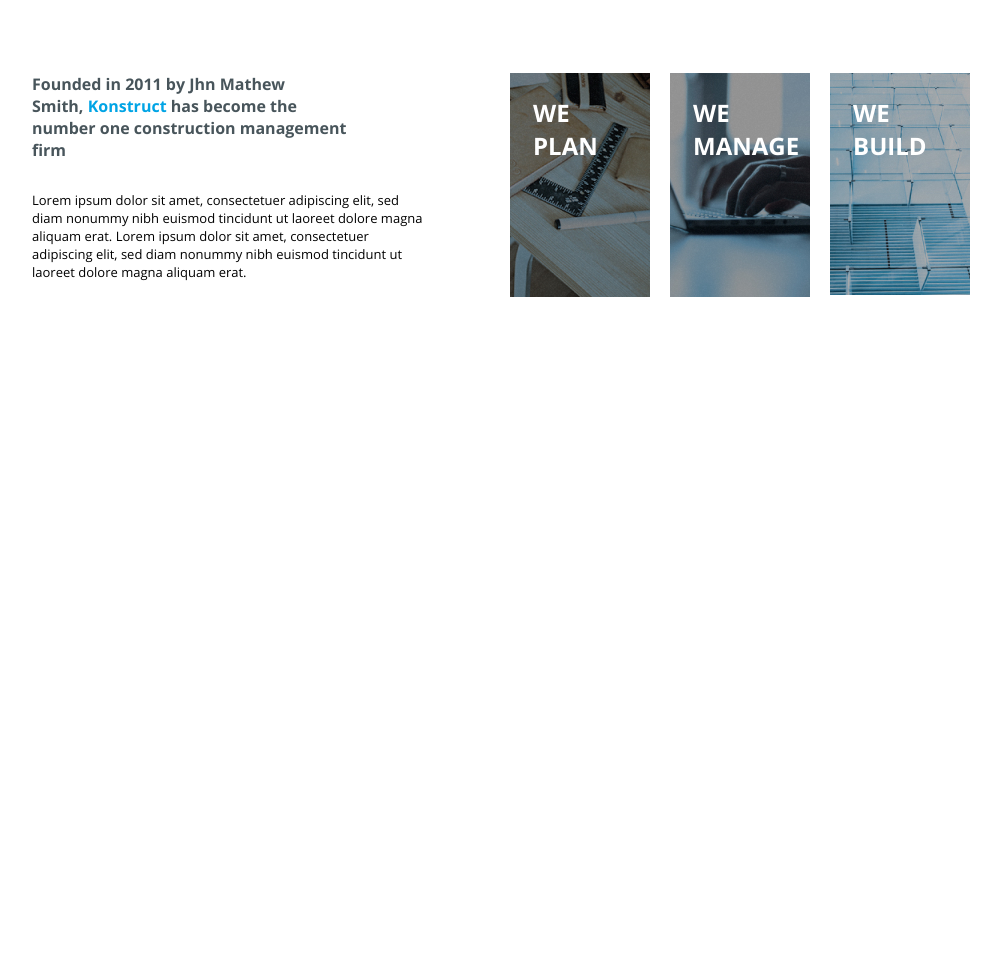
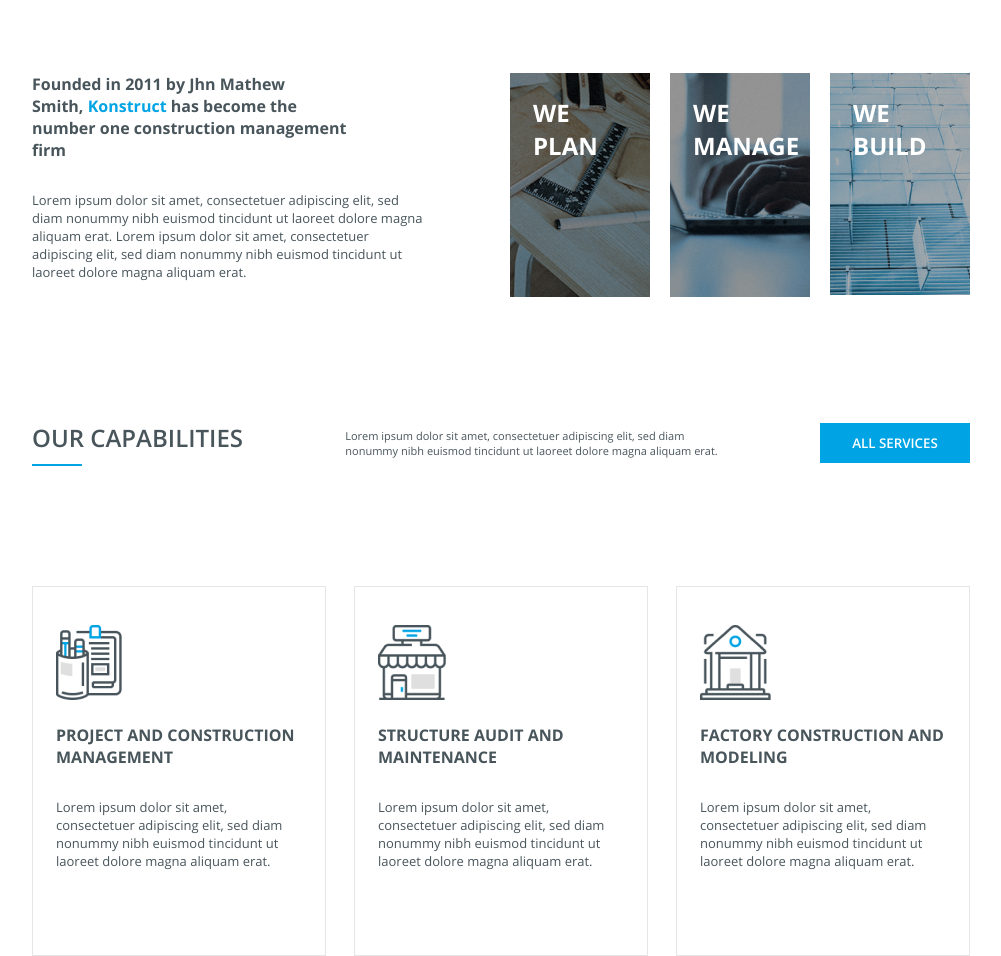
Before and after one commit to SnejokSaport/KONSTUCT, a plain HTML site: page index.html in a window 1280 px wide. Shown: the part 1066-2022 px from the top of the page, without its empty margins (139-1140 px from the left). Before the commit the page ends 1367 px from the top, so only its background shows below. Drawn offline with Linux system fonts and the light colour scheme.

Commit message:
our-capabilities закончил работу над блоком

```diff
--- a/css/index.css
+++ b/css/index.css
@@ -4,6 +4,7 @@
 @import 'slider.css';
 @import 'nav.css';
 @import 'our-story.css';
+@import 'our-capabilities.css';
 
 
 /* ----------------------------- */
--- /dev/null
+++ b/css/our-capabilities.css
@@ -0,0 +1,70 @@
+.general-wrapper__our-capabilities {
+    padding: 0 calc(50% - 469px);
+    padding-top: 100px;
+}
+
+.wrapper__our-capabilities {
+    display: flex;
+    justify-content: space-between;
+    align-items: center;
+}
+
+.our-capabilities {
+    font-family: "Open Sans";
+    font-weight: 600;
+    color: #48555B;
+}
+
+.our-capabilities::after {
+    content: "";
+    display: block;
+    height: 2px;
+    background-color: #00A4E5;
+    width: 50px;
+    margin-top: 10px;
+}
+
+.btn__all-services {
+    width: 150px;
+    height: 40px;
+    background: #00A4E5;
+    color: #ffffff;
+    font-family: "Open Sans";
+    font-weight: 600;
+    border: none;
+    outline: none;
+}
+
+/* card */
+
+.our-capabilities__card {
+    display: flex;
+    padding-top: 100px;
+    gap: 28px;
+}
+
+.our-capabilities__text-lorem {
+    padding: 0;
+    font-family: "Open Sans";
+    font-weight: 700;
+    font-size: 11px;
+    color: #48555B;
+}
+
+.our-capabilities__text-card {
+    font-family: "Open Sans";
+    font-weight: 500;
+    color: #48555B;
+}
+
+.wrapper__card {
+    height: 330px;
+    width: 295px;
+    border: 1px solid #E6E6E6;
+    padding-top: 38px;
+    padding-left: 23px;
+}
+/* класс картинок */
+.our-capabilities__card-img {
+    padding-bottom: 20px;
+}
--- a/css/our-story.css
+++ b/css/our-story.css
@@ -40,6 +40,7 @@
     font-family: "Open Sans";
     font-weight: 700;
     font-size: 13px;
+    color: #48555B;
 }
 
 /* цвет слова */
--- a/index.html
+++ b/index.html
@@ -10,7 +10,7 @@
 </head>
 
 <body class="page">
-    <!-- ----------------Header---------------- -->
+    <!-- --HEADER-- -->
     <header class="header">
         <img class="logo logo--white" src="img/konstrut-white-logo.svg" alt="">
         <div class="header__wrapper-title">
@@ -19,7 +19,7 @@
         </div>
         <div class="header__scroll-button ">SCROLL DOWN</div>
     </header>
-    <!-- --------------------------------------------------------------- -->
+    <!-- --NAV-- -->
     <nav class="nav">
         <img class="logo logo--black" src="img/projeco-logo-black (1).svg" alt="">
         <ul class="menu">
@@ -30,7 +30,7 @@
             <li class="menu__item"><a class="menu__link" href="#">CONTACT</a></li>
         </ul>
     </nav>
-    <!-- ---------------------------------------------------------------- -->
+    <!-- --OUR-STORY-- -->
     <section class="our-story">
         <h2 class="our-story__title">OUR STORY</h2>
         <div class="our-story__wrapper">
@@ -63,6 +63,38 @@
             </div>
         </div>
     </section>
+    <!-- --OUR-CAPABILITIES-- -->
+    <div class="general-wrapper__our-capabilities">
+        <div class="wrapper__our-capabilities">
+            <h2 class="our-capabilities">OUR CAPABILITIES</h2>
+            <p class="our-capabilities__text-lorem">Lorem ipsum dolor sit amet, consectetuer adipiscing elit, sed diam<br> nonummy nibh euismod tincidunt ut
+                laoreet
+                dolore magna aliquam erat.</p>
+            <button class="btn__all-services">ALL SERVICES</button>
+        </div>
+        <div class="our-capabilities__card">
+            <div class="wrapper__card">
+                <img class="our-capabilities__card-img" src="img/our-capabilities/project.jpg" alt="">
+                <div class="our-capabilities__text-card">PROJECT AND CONSTRUCTION MANAGEMENT</div>
+                <div class="text__lorem">Lorem ipsum dolor sit amet,<br> consectetuer adipiscing elit, sed diam<br> nonummy nibh euismod
+                    tincidunt ut<br> laoreet dolore magna aliquam erat.</div>
+            </div>
+
+            <div class="wrapper__card">
+                <img class="our-capabilities__card-img" src="img/our-capabilities/structure.jpg" alt="">
+                <div class="our-capabilities__text-card">STRUCTURE AUDIT AND MAINTENANCE</div>
+                <div class="text__lorem">Lorem ipsum dolor sit amet,<br> consectetuer adipiscing elit, sed diam<br> nonummy nibh euismod
+                    tincidunt ut<br> laoreet dolore magna aliquam erat.</div>
+            </div>
+
+            <div class="wrapper__card">
+                <img class="our-capabilities__card-img" src="img/our-capabilities/modeling.jpg" alt="">
+                <div class="our-capabilities__text-card">FACTORY CONSTRUCTION AND MODELING</div>
+                <div class="text__lorem">Lorem ipsum dolor sit amet,<br> consectetuer adipiscing elit, sed diam<br> nonummy nibh euismod
+                    tincidunt ut<br> laoreet dolore magna aliquam erat.</div>
+            </div>
+        </div>
+    </div>
     <script src="index.js"></script>
 </body>
 
```
Also changed, not shown: img/our-capabilities/modeling.jpg (added), img/our-capabilities/project.jpg (added), img/our-capabilities/structure.jpg (added).
